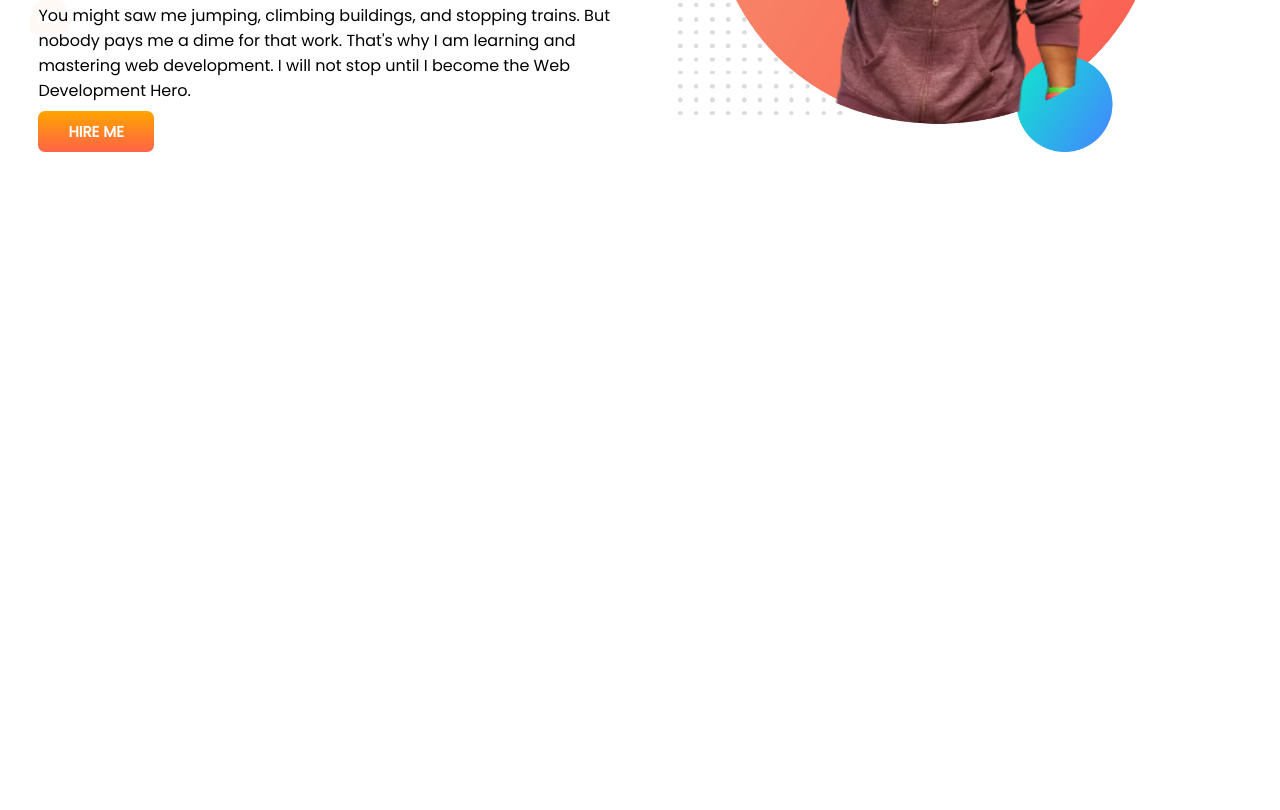
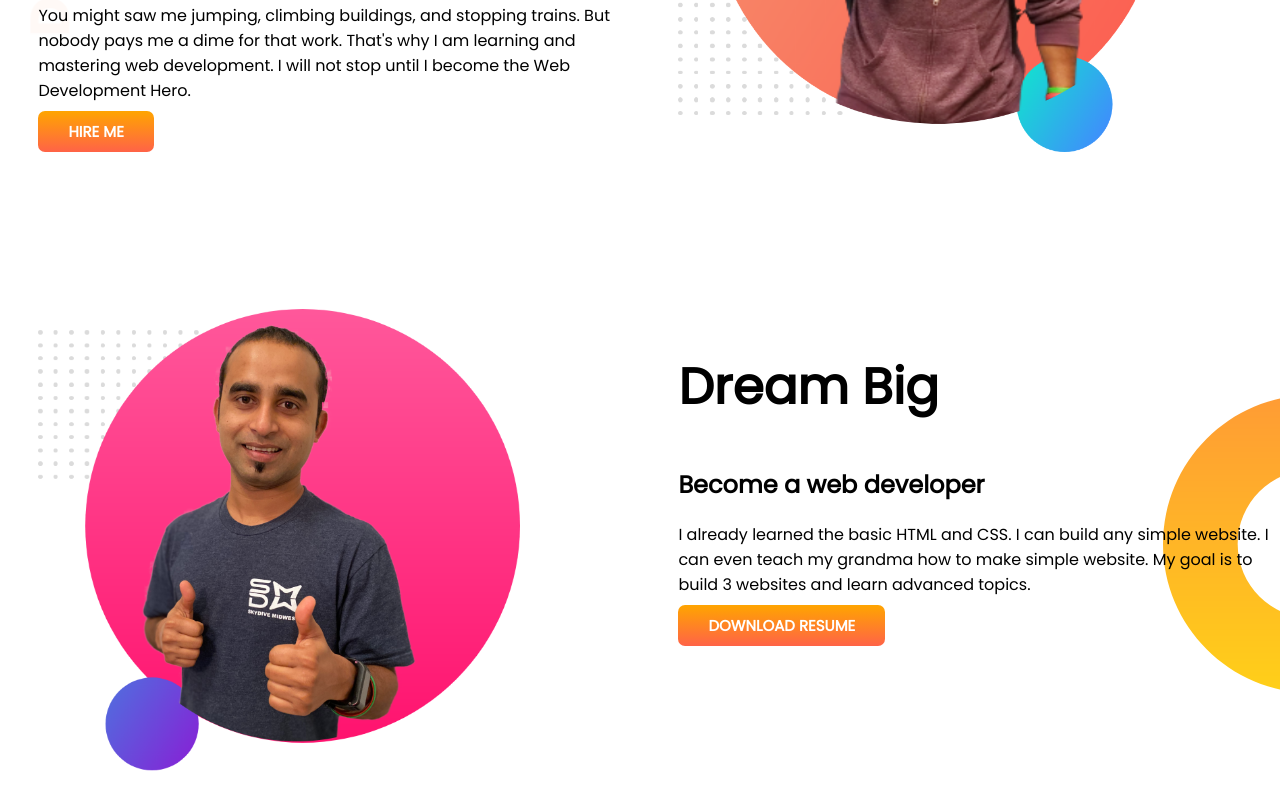
Before and after one commit to nahidbillah/developer-portfolio, a plain HTML site: page index.html in a window 1280 px wide. Shown: the part 326-1136 px from the top of the page. Before the commit the page ends 800 px from the top, so only its background shows below. Drawn offline with Linux system fonts and the light colour scheme.

Commit message:
dream added

```diff
--- a/index.html
+++ b/index.html
@@ -24,6 +24,18 @@
     </div>
 
     </section>
+    <section class="dream-big">
+        <div class="half-width">
+            <img src="images/jhankar2.png" alt="">
+        </div>
+        <div class="half-width">
+            <h1>Dream Big</h1>
+            <h2>Become a web developer</h2>
+            <p>I already learned the basic HTML and CSS. I can build any simple website. I can even teach my grandma how to make simple website. My goal is to build 3 websites and learn advanced topics.</p>
+            <a class="button" target="_blank" href="">DOWNLOAD RESUME</a>
+
+        </div>
+    </section>
 
 
 
--- a/style.css
+++ b/style.css
@@ -20,6 +20,7 @@
 }
 section{
     display: flex;
+    margin-bottom: 150px;
 }
 .half-width{
     width: 50%;
@@ -32,3 +33,8 @@
     background-image: url(images/top-banner.png);
     background-repeat: no-repeat;
 }
+.dream-big{
+    background-image: url(images/dream-bg.png);
+    background-repeat: no-repeat;
+    background-position: right;
+}
```
